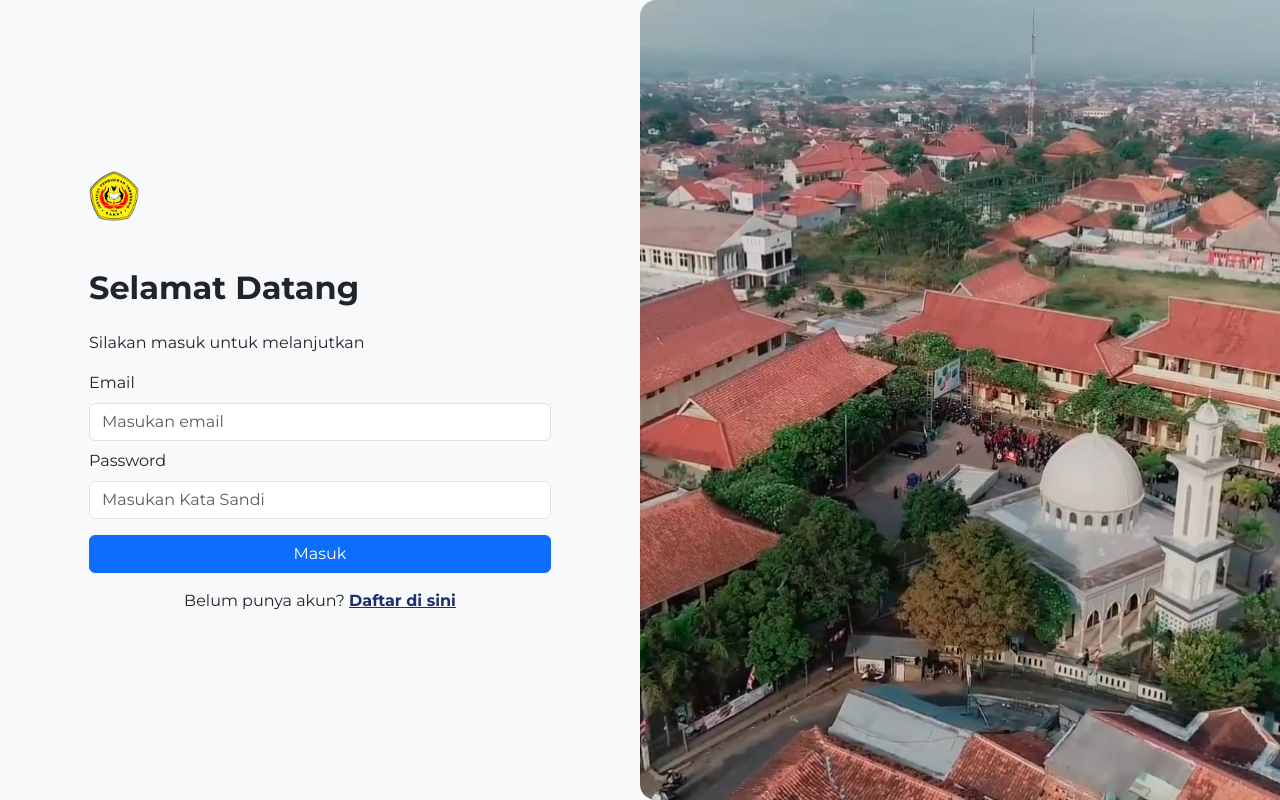
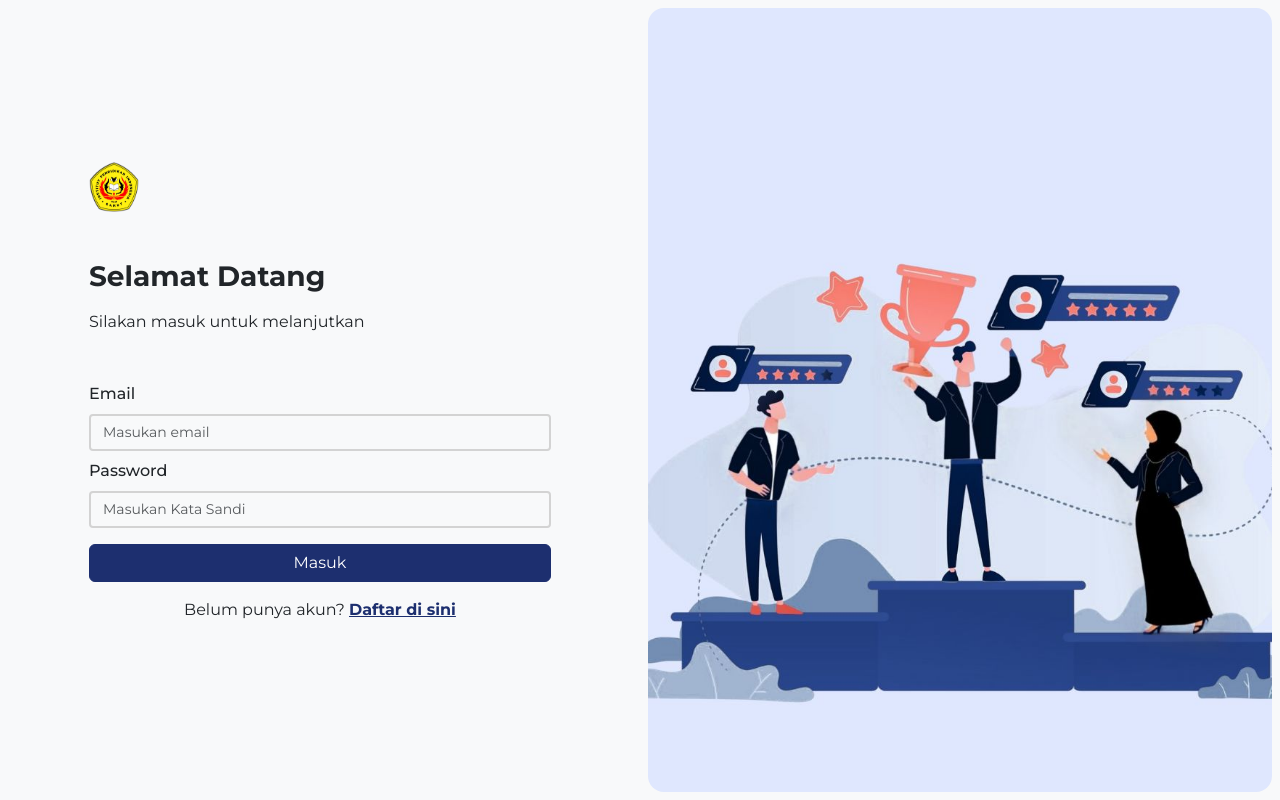
Before and after one commit to ilmaaulia/prestasi-cms, a React (Vite) app: page /login in a window 1280 px wide. Built offline with nearby package versions, Linux system fonts and the light colour scheme; no server answers; what debounce-promise would draw is missing.

Commit message:
style: update button, text input style and login register layout

```diff
--- a/src/index.css
+++ b/src/index.css
@@ -15,10 +15,6 @@ main {
 .logo-img {
   width: 50px;
   height: 50px;
-}
-
-.darkened-image {
-  filter: brightness(1);
 }
 
 .sidebar a {
@@ -102,3 +98,49 @@ main {
   height: 100%;
   border-radius: 50%;
 }
+
+.form-control,
+.form-select {
+	border: 2px solid #d3d3d3 !important;
+	background-color: #f8f9fa !important;
+	border-radius: 0.25rem !important;
+	transition: border-color 0.2s, background-color 0.2s !important;
+	font-size: 0.875rem !important;
+}
+
+.form-control:focus,
+.form-select:focus {
+	border-color: #4f68c4 !important;
+	box-shadow: none !important;
+}
+
+/* .form-control:not(:placeholder-shown) {
+  border-color: #4f68c4 !important;
+  background-color: #fff !important;
+} */
+
+.form-label {
+	font-weight: 500 !important;
+}
+
+.btn-primary {
+	background-color: #1D2F6F !important;
+	border-color: #1D2F6F !important;
+	color: #fff !important;
+}
+
+.btn-primary:hover,
+.btn-primary:focus,
+.btn-primary:active,
+.btn-primary.active,
+.show > .btn-primary.dropdown-toggle {
+	background-color: #1d2f6ffb !important;
+	border-color: #1D2F6F !important;
+	color: #fff !important;
+}
+
+@media (min-width: 768px) {
+  .w-md-75 {
+    width: 75% !important;
+  }
+}
--- a/src/pages/admin/login/index.jsx
+++ b/src/pages/admin/login/index.jsx
@@ -83,7 +83,7 @@ const LoginPage = () => {
   return (
     <Container
       fluid
-      className="min-vh-100 d-flex align-items-center p-0 bg-light"
+      className="min-vh-100 d-flex p-0 bg-light"
     >
       <Row className="w-100 m-0">
         <Col
@@ -91,14 +91,14 @@ const LoginPage = () => {
           md={6}
           className="d-flex align-items-center justify-content-center"
         >
-          <div className="w-75">
+          <div className="w-md-75 w-100 px-3 px-md-0">
             <img
               className="logo-img mb-5"
               src="../logo-ipi.png"
               alt="Logo IPI"
             />
-            <h2 className="fw-bold mb-4">Selamat Datang</h2>
-            <p>Silakan masuk untuk melanjutkan</p>
+            <h3 className="fw-bold mb-3">Selamat Datang</h3>
+            <p className="mb-5">Silakan masuk untuk melanjutkan</p>
 
             {alert.status && (
               <AlertMessage message={alert.message} variant={alert.variant} />
@@ -113,7 +113,7 @@ const LoginPage = () => {
 
             <div className="mt-3 text-center">
               <p>
-                Belum punya akun?{' '}
+                Belum punya akun? {' '}
                 <Link to="/register" className="text-primary fw-bold">
                   Daftar di sini
                 </Link>
@@ -122,11 +122,11 @@ const LoginPage = () => {
           </div>
         </Col>
 
-        <Col xs={12} md={6} className="d-none d-md-flex vh-100 p-0">
+        <Col xs={12} md={6} className="d-none d-md-flex vh-100 p-2">
           <Image
             src="../login-banner.jpg"
             alt="Illustration"
-            className="img-fluid object-fit-cover rounded-start-4"
+            className="w-100 h-100 object-fit-cover rounded-4"
           />
         </Col>
       </Row>
--- a/src/pages/students/register/index.jsx
+++ b/src/pages/students/register/index.jsx
@@ -53,23 +53,24 @@ const StudentRegistrationPage = () => {
   }
 
   return (
-    <Container fluid className="min-vh-100 d-flex align-items-center p-0 bg-light">
-      <Row className="w-100 m-0">
-        <Col xs={12} md={7} className="d-flex align-items-center justify-content-center">
-          <div className="w-75" style={{ maxWidth: '500px' }}>
+    <Container fluid className="p-0 bg-light">
+      <Row className="w-100 m-0 min-vh-100">
+        <Col
+          xs={12}
+          md={6}
+          className="d-flex flex-column align-items-center justify-content-center py-md-5"
+        >
+          <div className="px-3 my-5 my-md-0" style={{ maxWidth: '500px' }}>
             <img
               className="logo-img mb-4"
               src="../logo-ipi.png"
               alt="Logo IPI"
               style={{ maxWidth: '150px', height: 'auto' }}
             />
-            <h3 className="fw-bold mb-3" style={{ fontSize: '1.5rem' }}>Registrasi Mahasiswa</h3>
+            <h3 className="fw-bold mb-5">Registrasi Mahasiswa</h3>
 
             {alert.status && (
-              <AlertMessage
-                message={alert.message}
-                variant={alert.variant}
-              />
+              <AlertMessage message={alert.message} variant={alert.variant} />
             )}
 
             <RegisterForm
@@ -80,19 +81,19 @@ const StudentRegistrationPage = () => {
             />
 
             <div className="mt-3 text-center">
-              <p style={{ fontSize: '0.9rem' }}>
-								Sudah punya akun? <Link to="/login" className="text-primary fw-bold">Masuk di sini</Link>
-              </p>
+              Sudah punya akun?{' '}
+              <Link to="/login" className="text-primary fw-bold">
+                Masuk di sini
+              </Link>
             </div>
           </div>
         </Col>
 
-        <Col xs={12} md={5} className="d-none d-md-flex vh-100 p-0">
+        <Col xs={12} md={6} className="d-none d-md-flex p-2">
           <Image
             src="../login-banner.jpg"
             alt="Illustration"
-            className="img-fluid object-fit-cover rounded-start-4"
-            style={{ maxHeight: '100%' }}
+            className="w-100 h-100 object-fit-cover rounded-4"
           />
         </Col>
       </Row>
```
Also changed, not shown: public/login-banner.jpg.
